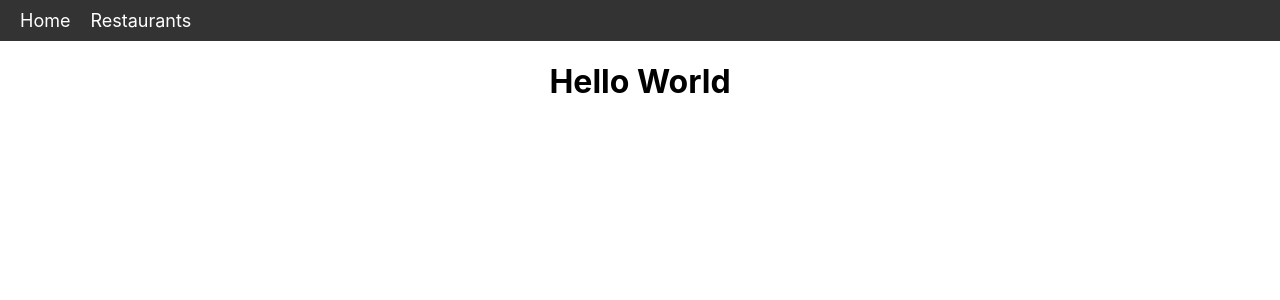
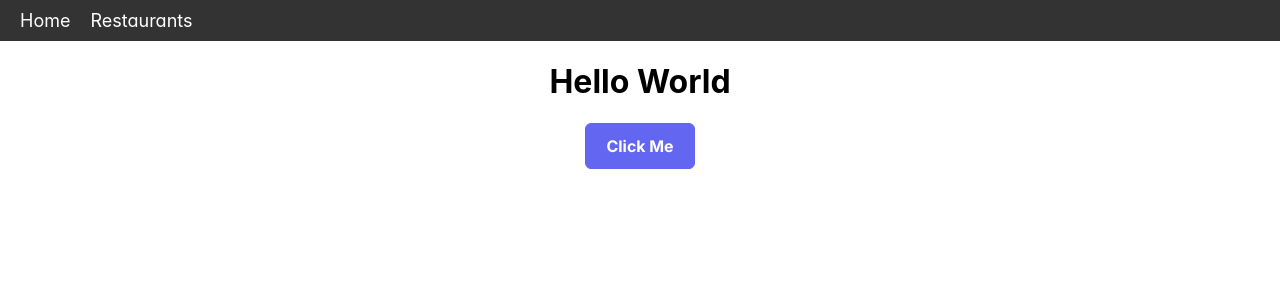
Before and after one commit to atascg01/Gastrotierrina, a React (Create React App) app: page / in a window 1280 px wide. Shown: the top 300 px of the page. Built offline with nearby package versions, Linux system fonts and the light colour scheme.

Commit message:
Added PrimeReact

```diff
--- a/package.json
+++ b/package.json
@@ -11,6 +11,7 @@
     "@types/react": "^18.3.3",
     "@types/react-dom": "^18.3.0",
     "history": "^5.3.0",
+    "primereact": "^10.6.6",
     "react": "^18.3.1",
     "react-dom": "^18.3.1",
     "react-router-dom": "^6.23.1",
--- a/src/App.css
+++ b/src/App.css
@@ -32,6 +32,7 @@
   from {
     transform: rotate(0deg);
   }
+
   to {
     transform: rotate(360deg);
   }
--- a/src/App.tsx
+++ b/src/App.tsx
@@ -4,6 +4,8 @@ import Home from './components/Home/Home';
 import Restaurants from './components/Restaurants/Restaurants';
 import Navigation from './components/Navigation/Navigation';
 import Restaurant from './components/Restaurant/Restaurant';
+import "primereact/resources/themes/lara-light-indigo/theme.css";
+
 
 function App() {
   return (
--- a/src/components/Home/Home.tsx
+++ b/src/components/Home/Home.tsx
@@ -1,9 +1,11 @@
 import React from 'react';
+import { Button } from 'primereact/button';
 
 const Home: React.FC = () => {
     return (
         <div>
             <h1>Hello World</h1>
+            <Button label='Click Me' />
         </div>
     );
 };
```
Also changed, not shown: 2 other files (tests, documents, lock files or other folders).
